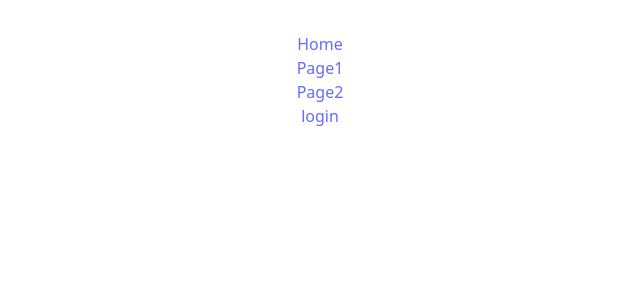
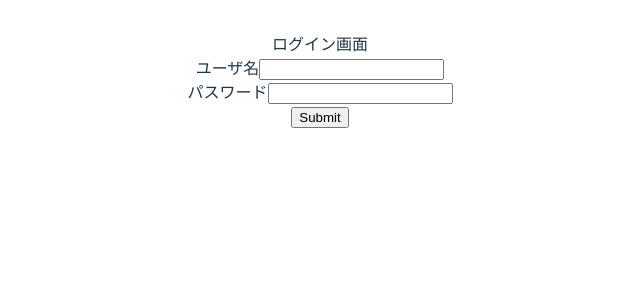
Before and after one commit to shingo-RottedFlesh/WebCli, a React (Vite) app in the folder react/: page / in a window 1280 px wide. Shown: the top 300 px of the page, without its empty margins (320-960 px from the left). Built offline with nearby package versions, Linux system fonts and the light colour scheme.

Commit message:
ルートパスをログイン画面に変更

```diff
--- a/react/src/App.tsx
+++ b/react/src/App.tsx
@@ -1,29 +1,25 @@
 import './App.css'
-import {BrowserRouter, Routes, Route, Link} from 'react-router-dom'
+import {Routes, Route} from 'react-router-dom'
 import Page1 from './sub/Page1.tsx'
 import Page2 from './sub/Page2.tsx'
 import Home from './sub/Home.tsx'
 import Login from './login/LoginForm.tsx'
+import React from 'react';
 
-function App() {
+const App: React.FC = () => {
   return (
-    <>
-      <BrowserRouter>
-        {/* <Link to="/">App</Link><br/> */}
-        <Link to="/home">Home</Link><br/>
-        <Link to="/page1">Page1</Link><br/>
-        <Link to="/page2">Page2</Link><br/>
-        <Link to="/login">login</Link><br/>
+    <div>
       <Routes>
         {/* <Route path="/" element={<App />} /> */}
         <Route path="/home" element={<Home />} />
         <Route path="/page1" element={<Page1 />} />
         <Route path="/page2" element={<Page2 />} />
-          <Route path="/login" element={<Login />} />
+        <Route path="/" element={<Login />} />
       </Routes>
-      </BrowserRouter>
-    </>
-  )
+    </div>
+  );
 }
 
+
+
 export default App
--- a/react/src/main.tsx
+++ b/react/src/main.tsx
@@ -1,11 +1,13 @@
 import { StrictMode } from 'react'
 import { createRoot } from 'react-dom/client'
 import './index.css'
+import {BrowserRouter} from 'react-router-dom'
 import App from './App.tsx'
-
 
 createRoot(document.getElementById('root')!).render(
   <StrictMode>
-    <App />
+    <BrowserRouter>
+      <App />
+    </BrowserRouter>
   </StrictMode>,
 )
```
Lines whose indentation alone changed are shown as unchanged.
